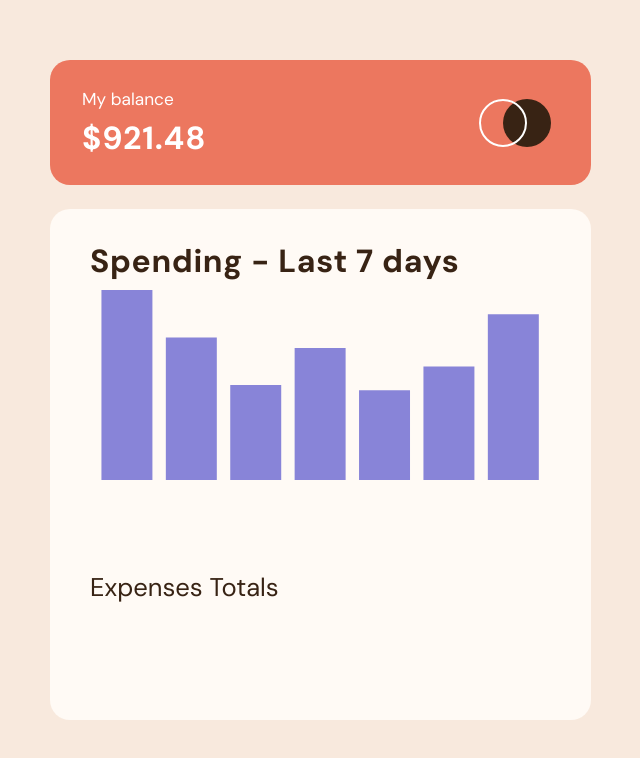
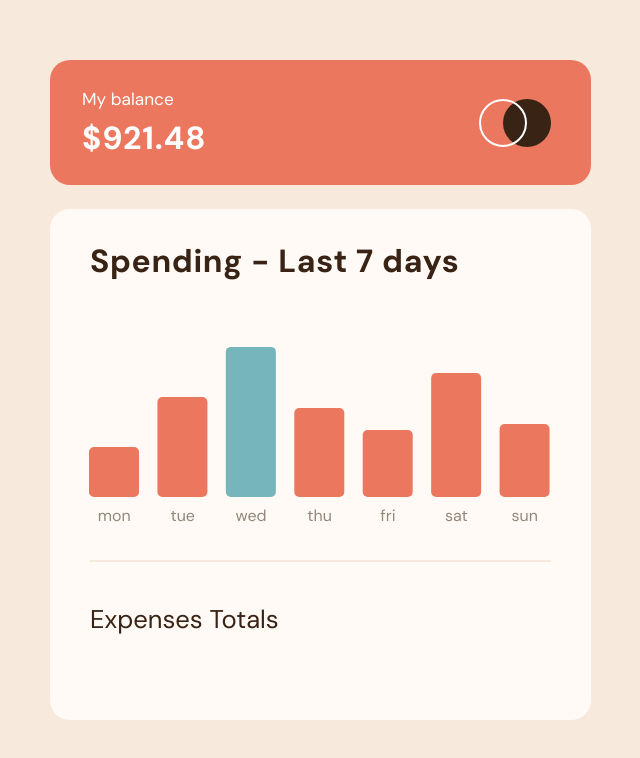
Before and after one commit to pkthunder87/expenses-chart, a React (Vite) app: page / in a window 1280 px wide. Shown: the part 122-880 px from the top of the page, without its empty margins (446-1086 px from the left). Built offline with nearby package versions, Linux system fonts and the light colour scheme.

Commit message:
Feat: Highlights current day active bar cyan

```diff
--- a/src/components/ExpensesBottom.jsx
+++ b/src/components/ExpensesBottom.jsx
@@ -3,7 +3,7 @@ import ExpensesTotals from './ExpensesTotals';
 
 function ExpensesBottom() {
   return (
-    <div className="grid h-[31.9rem] w-[33.8rem] rounded-[20px] bg-very-pale-orange px-10 py-7 text-dark-brown">
+    <div className="grid h-[31.9rem] w-[33.8rem] grid-rows-[80%_20%] rounded-[20px] bg-very-pale-orange px-10 py-7 text-dark-brown">
       <ExpensesChart />
       <ExpensesTotals />
     </div>
--- a/src/components/ExpensesChart.jsx
+++ b/src/components/ExpensesChart.jsx
@@ -1,49 +1,25 @@
-import { BarChart, Bar, Tooltip, ResponsiveContainer } from 'recharts';
+import { BarChart, Bar, Tooltip, ResponsiveContainer, XAxis } from 'recharts';
+import dataJSON from './data.json';
 
-const data = [
-  {
-    name: 'mon',
-    uv: 4000,
-    pv: 2400,
-    amt: 2400,
-  },
-  {
-    name: 'Page B',
-    uv: 3000,
-    pv: 1398,
-    amt: 2210,
-  },
-  {
-    name: 'Page C',
-    uv: 2000,
-    pv: 9800,
-    amt: 2290,
-  },
-  {
-    name: 'Page D',
-    uv: 2780,
-    pv: 3908,
-    amt: 2000,
-  },
-  {
-    name: 'Page E',
-    uv: 1890,
-    pv: 4800,
-    amt: 2181,
-  },
-  {
-    name: 'Page F',
-    uv: 2390,
-    pv: 3800,
-    amt: 2500,
-  },
-  {
-    name: 'sun',
-    uv: 3490,
-    pv: 4300,
-    amt: 2100,
-  },
-];
+const day = new Date();
+const currentDay = day.getDay();
+const dayOfWeek = {
+  0: 'sun',
+  1: 'mon',
+  2: 'tue',
+  3: 'wed',
+  4: 'thu',
+  5: 'fri',
+  6: 'sat',
+};
+
+// Highlights the current days bar in cyan and others in soft red
+const newData = dataJSON.map((data) => {
+  return {
+    ...data,
+    fill: `${data.day === dayOfWeek[currentDay] ? 'hsl(186, 34%, 60%)' : 'hsl(10, 79%, 65%)'}`,
+  };
+});
 
 export default function ExpensesChart() {
   return (
@@ -51,12 +27,29 @@ export default function ExpensesChart() {
       <h2 className="text-[2rem] font-bold tracking-[.02em]">
         Spending - Last 7 days
       </h2>
-      <ResponsiveContainer width={'100%'} height={200}>
-        <BarChart data={data}>
-          <Bar dataKey="uv" fill="#8884d8" />
+      <ResponsiveContainer
+        className="-ml-[.6rem] text-base "
+        width={'104%'}
+        height={'68%'}
+      >
+        <BarChart
+          data={newData}
+          margin={{ top: 40, right: 0, bottom: 5, left: 0 }}
+        >
+          <XAxis
+            dataKey="day"
+            axisLine={false}
+            tickLine={false}
+            interval={0}
+            tick={{ fill: 'hsl(28, 10%, 53%)' }}
+            dy={5}
+          />
+
+          <Bar dataKey="amount" radius={5} barSize={50} />
           <Tooltip />
         </BarChart>
       </ResponsiveContainer>
+      <hr className="mt-7 border-[1px] border-cream"></hr>
     </div>
   );
 }
--- /dev/null
+++ b/src/components/data.json
@@ -0,0 +1,30 @@
+[
+  {
+    "day": "mon",
+    "amount": 17.45
+  },
+  {
+    "day": "tue",
+    "amount": 34.91
+  },
+  {
+    "day": "wed",
+    "amount": 52.36
+  },
+  {
+    "day": "thu",
+    "amount": 31.07
+  },
+  {
+    "day": "fri",
+    "amount": 23.39
+  },
+  {
+    "day": "sat",
+    "amount": 43.28
+  },
+  {
+    "day": "sun",
+    "amount": 25.48
+  }
+]
```
